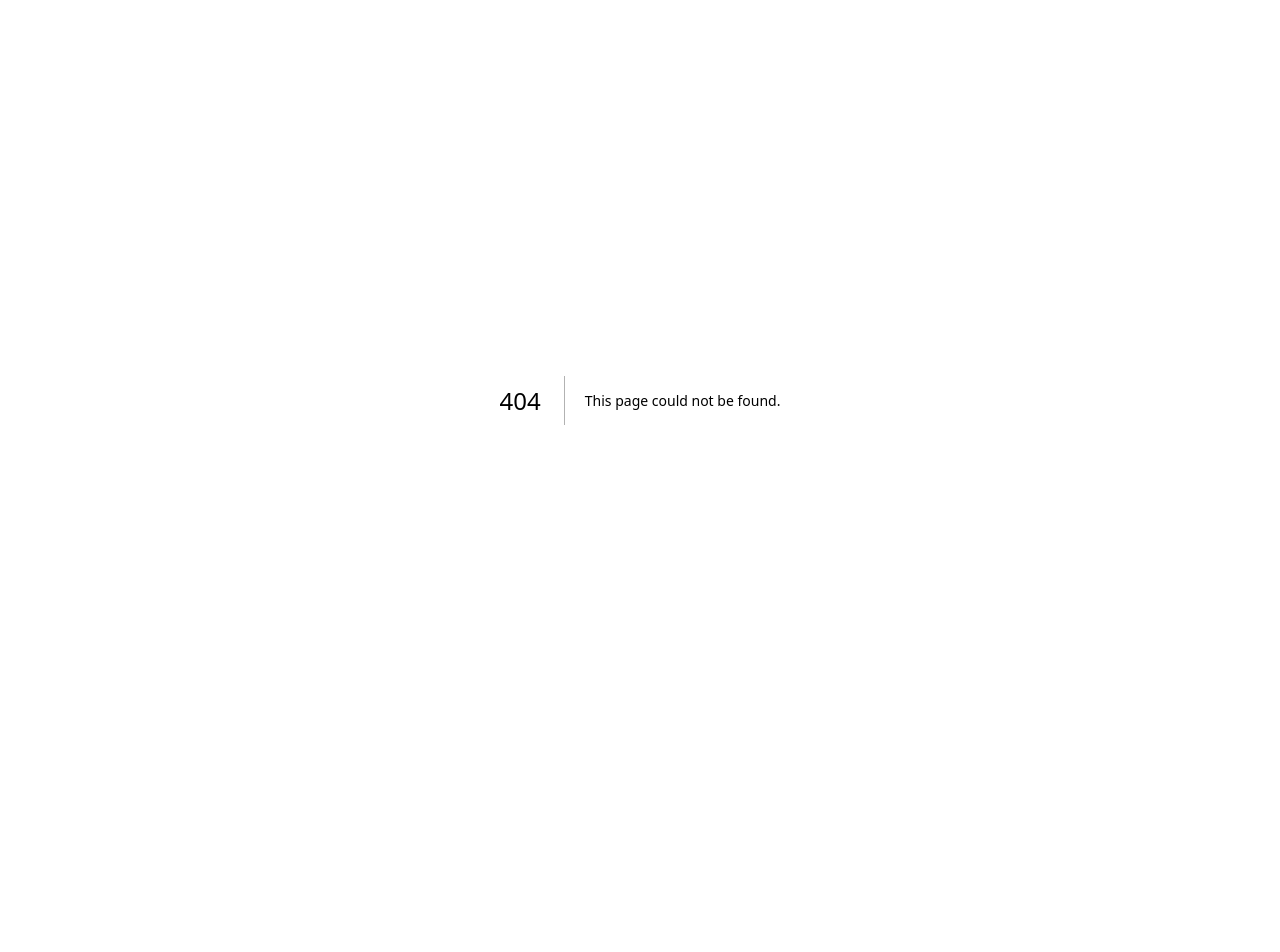
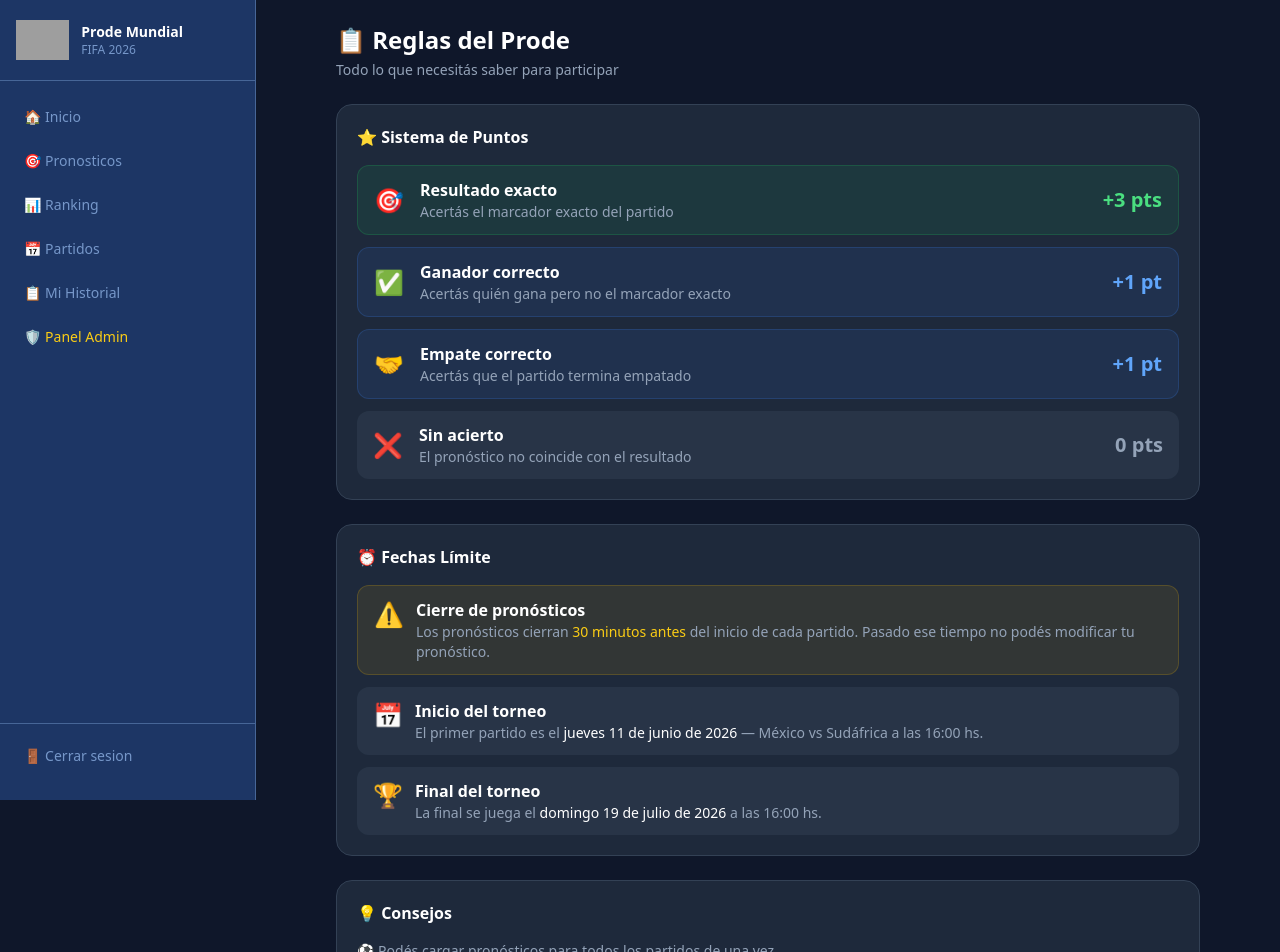
Before and after one commit to WendyAvero/prode-mundial, a Next.js app in the folder prode-mundial/: page /reglas in a window 1280 px wide. Before the commit this address had no page. Shown: the top 952 px of the page. Before the commit the page ends 800 px from the top, so only its background shows below. Built offline with nearby package versions, Linux system fonts and the light colour scheme; grey boxes are pictures that could not be loaded.

Commit message:
Create page.tsx

```diff
--- /dev/null
+++ b/prode-mundial/src/app/(dashboard)/reglas/page.tsx
@@ -0,0 +1,91 @@
+import React from 'react'
+export const dynamic = 'force-dynamic'
+
+export default function ReglasPage() {
+  return (
+    <div className="space-y-6 pb-20 lg:pb-0">
+      <div>
+        <h1 className="text-2xl font-bold text-white">📋 Reglas del Prode</h1>
+        <p className="text-slate-400 text-sm mt-1">Todo lo que necesitás saber para participar</p>
+      </div>
+
+      {/* Sistema de puntos */}
+      <div className="bg-slate-800 border border-slate-700 rounded-2xl p-5">
+        <h2 className="font-semibold text-white mb-4">⭐ Sistema de Puntos</h2>
+        <div className="space-y-3">
+          <div className="flex items-center gap-4 bg-green-500/10 border border-green-500/20 rounded-xl px-4 py-3">
+            <span className="text-2xl">🎯</span>
+            <div className="flex-1">
+              <p className="text-white font-semibold">Resultado exacto</p>
+              <p className="text-slate-400 text-sm">Acertás el marcador exacto del partido</p>
+            </div>
+            <span className="text-green-400 font-bold text-xl">+3 pts</span>
+          </div>
+          <div className="flex items-center gap-4 bg-blue-500/10 border border-blue-500/20 rounded-xl px-4 py-3">
+            <span className="text-2xl">✅</span>
+            <div className="flex-1">
+              <p className="text-white font-semibold">Ganador correcto</p>
+              <p className="text-slate-400 text-sm">Acertás quién gana pero no el marcador exacto</p>
+            </div>
+            <span className="text-blue-400 font-bold text-xl">+1 pt</span>
+          </div>
+          <div className="flex items-center gap-4 bg-blue-500/10 border border-blue-500/20 rounded-xl px-4 py-3">
+            <span className="text-2xl">🤝</span>
+            <div className="flex-1">
+              <p className="text-white font-semibold">Empate correcto</p>
+              <p className="text-slate-400 text-sm">Acertás que el partido termina empatado</p>
+            </div>
+            <span className="text-blue-400 font-bold text-xl">+1 pt</span>
+          </div>
+          <div className="flex items-center gap-4 bg-slate-700/50 rounded-xl px-4 py-3">
+            <span className="text-2xl">❌</span>
+            <div className="flex-1">
+              <p className="text-white font-semibold">Sin acierto</p>
+              <p className="text-slate-400 text-sm">El pronóstico no coincide con el resultado</p>
+            </div>
+            <span className="text-slate-400 font-bold text-xl">0 pts</span>
+          </div>
+        </div>
+      </div>
+
+      {/* Fechas límite */}
+      <div className="bg-slate-800 border border-slate-700 rounded-2xl p-5">
+        <h2 className="font-semibold text-white mb-4">⏰ Fechas Límite</h2>
+        <div className="space-y-3">
+          <div className="flex items-start gap-3 bg-yellow-500/10 border border-yellow-500/20 rounded-xl px-4 py-3">
+            <span className="text-2xl">⚠️</span>
+            <div>
+              <p className="text-white font-semibold">Cierre de pronósticos</p>
+              <p className="text-slate-400 text-sm">Los pronósticos cierran <span className="text-yellow-400 font-medium">30 minutos antes</span> del inicio de cada partido. Pasado ese tiempo no podés modificar tu pronóstico.</p>
+            </div>
+          </div>
+          <div className="flex items-start gap-3 bg-slate-700/50 rounded-xl px-4 py-3">
+            <span className="text-2xl">📅</span>
+            <div>
+              <p className="text-white font-semibold">Inicio del torneo</p>
+              <p className="text-slate-400 text-sm">El primer partido es el <span className="text-white font-medium">jueves 11 de junio de 2026</span> — México vs Sudáfrica a las 16:00 hs.</p>
+            </div>
+          </div>
+          <div className="flex items-start gap-3 bg-slate-700/50 rounded-xl px-4 py-3">
+            <span className="text-2xl">🏆</span>
+            <div>
+              <p className="text-white font-semibold">Final del torneo</p>
+              <p className="text-slate-400 text-sm">La final se juega el <span className="text-white font-medium">domingo 19 de julio de 2026</span> a las 16:00 hs.</p>
+            </div>
+          </div>
+        </div>
+      </div>
+
+      {/* Consejos */}
+      <div className="bg-slate-800 border border-slate-700 rounded-2xl p-5">
+        <h2 className="font-semibold text-white mb-4">💡 Consejos</h2>
+        <div className="space-y-2 text-sm text-slate-400">
+          <p>⚽ Podés cargar pronósticos para todos los partidos de una vez.</p>
+          <p>✏️ Podés editar tus pronósticos hasta 30 minutos antes de cada partido.</p>
+          <p>📊 El ranking se actualiza automáticamente después de cada resultado.</p>
+          <p>🎯 Vale la pena arriesgar por el resultado exacto — ¡son 3 puntos!</p>
+        </div>
+      </div>
+    </div>
+  )
+}
```
